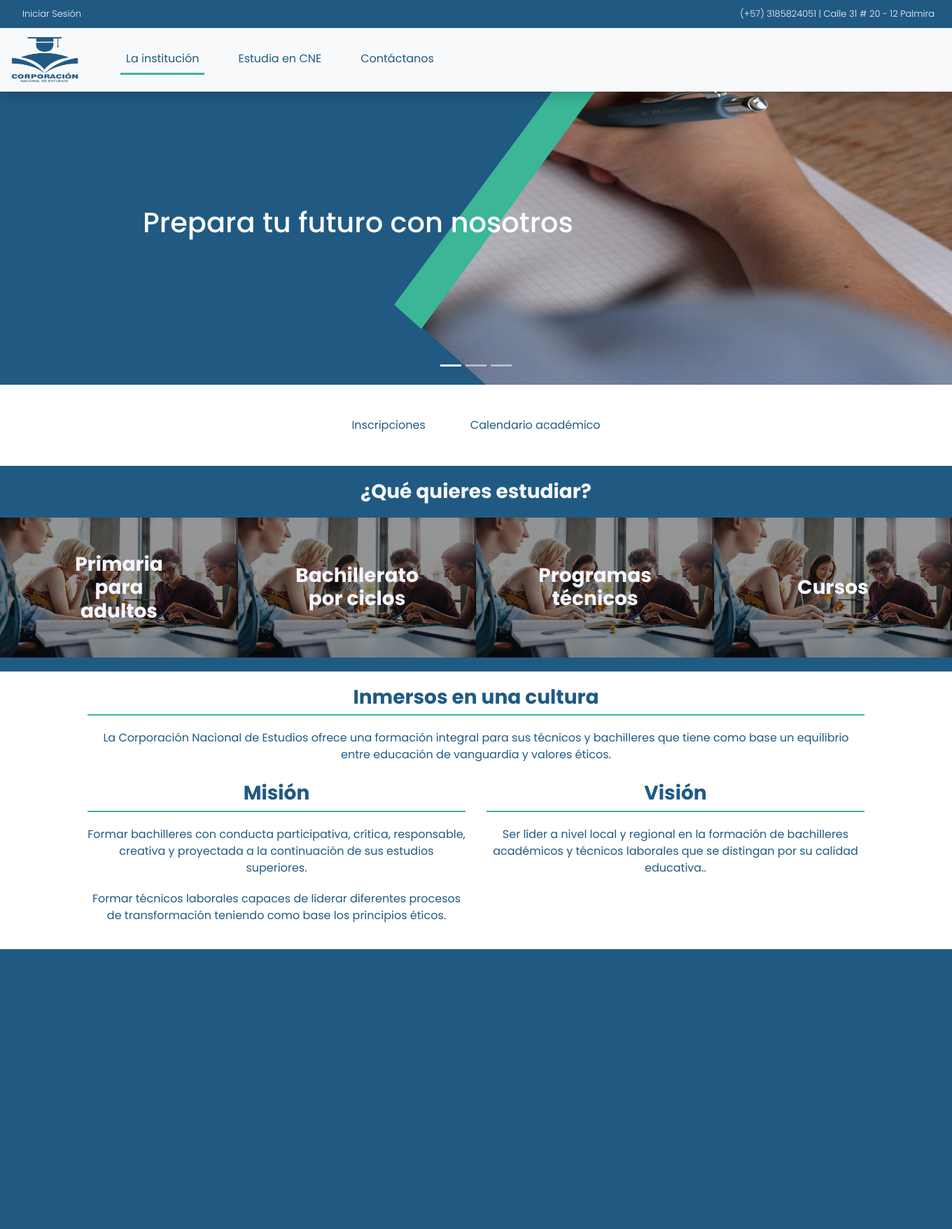
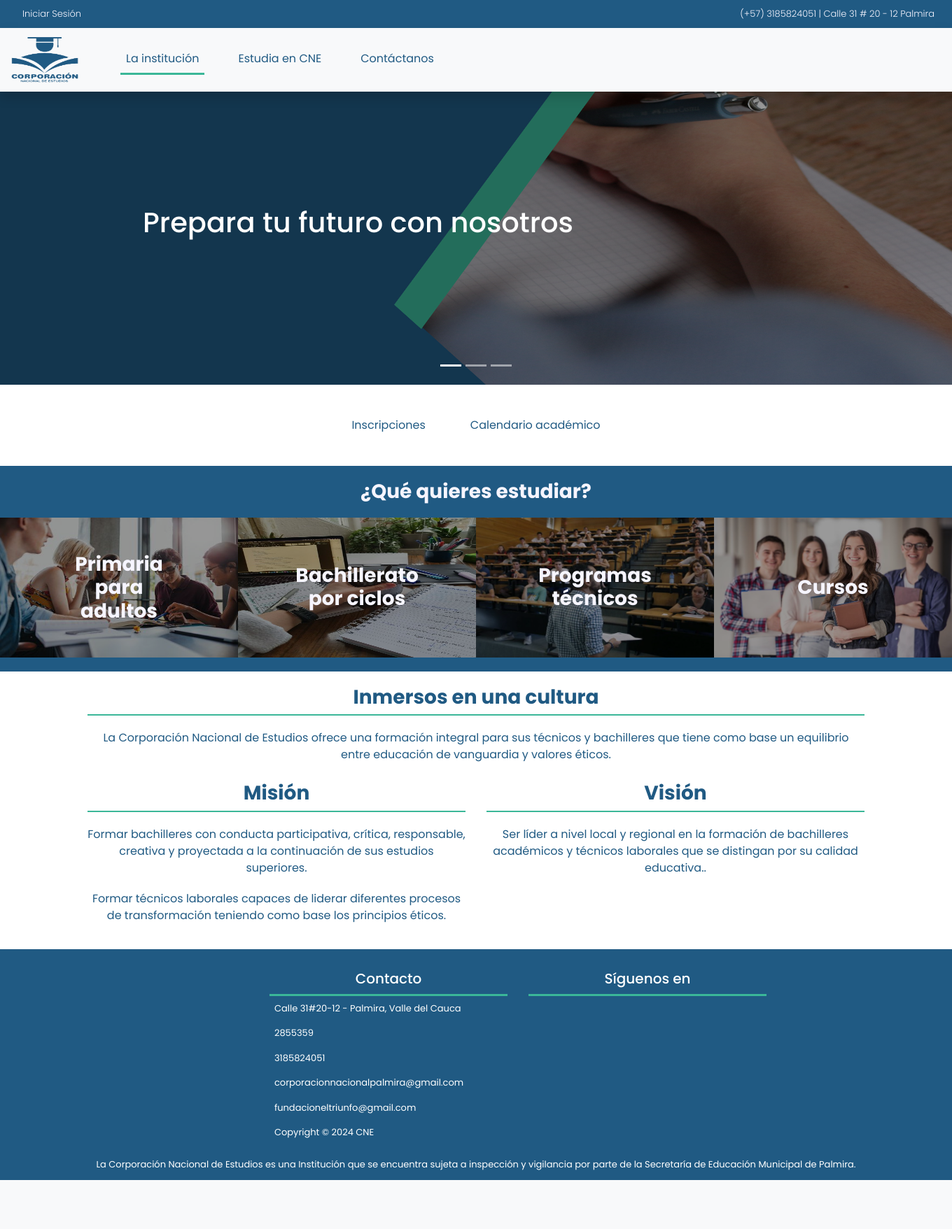
Before and after one commit to cris9310/corporacion-platformGit, a Django app: page /home/ in a window 1360 px wide. Shown: the whole page at 70% size. After the commit the page ends 1687 px from the top, so only its background shows below. Run offline with Django 4.2, Linux system fonts and the light colour scheme; parts of the project's set-up code (start-up, migrations or seed data) failed here and were passed over; some libraries are stand-ins or nearby versions.

Commit message:
4 de marzo

```diff
--- a/plataforma/static/css/unique.css
+++ b/plataforma/static/css/unique.css
@@ -745,11 +745,16 @@ label strong {
 
 .carousel-item img {
     height: 550px;
+    filter: brightness(60%);
 }
 
 .carousel-caption {
     text-align: left !important;
     padding-bottom: 180px !important;
+}
+
+.buttonCarruosel {
+    background: var(--text-color-activos) !important;
 }
 
 .iconosBase {
@@ -961,9 +966,40 @@ label strong {
     border-bottom: 2px solid var(--text-color-activos) !important;
 }
 
+
 .footter {
-    height: 400px;
+    align-items: center;
+    justify-content: center;
+    text-align: center;
+    color: var(--sidebar-color);
+    font-size: 13px !important;
+    height: 330px;
     width: auto;
     background: var(--primary-color-dark);
+}
+
+
+.footter-final-datos,
+.footter-final-social {
+    margin-top: 30px;
 
 }
+
+.footter-footer {
+    margin-top: 10px;
+
+}
+
+.footter-final-datos p,
+.footter-final-social p {
+    text-align: left;
+
+}
+
+.footter-final-datos h5,
+.footter-final-social h5 {
+
+    border-bottom: 3px solid var(--text-color-activos) !important;
+    padding-bottom: 10px;
+
+}
--- a/plataforma/templates/homepage/homepage.html
+++ b/plataforma/templates/homepage/homepage.html
@@ -27,10 +27,11 @@ CNE -Palmira
               <img class="d-block w-100" src="{% static 'img/home/2.jpg' %}" alt="Second slide">
               <div class="carousel-caption d-none d-md-block">
                 <h1>Conoce nuestros programas</h1>
+                <button type="button" class="btn btn-info buttonCarruosel">Haz click aquí</button>
               </div>
             </div>
             <div class="carousel-item">
-              <img class="d-block w-100" src="{% static 'img/home/3.jpg' %}" alt="Third slide">
+              <img class="d-block w-100" src="{% static 'img/home/grado1.jpg' %}" alt="Third slide">
               <div class="carousel-caption d-none d-md-block">
                 <h1>Educación de calidad a precios justos</h1>
               </div>
@@ -72,21 +73,21 @@ CNE -Palmira
         </div>
         <div class="estudiar-imagen-bachillerato">
           <a>
-            <img src="{% static 'img/home/primaria.jpeg' %}" alt="" width="340" height="200" class="d-inline-block align-text-top">
+            <img src="{% static 'img/home/imagen1.jpeg' %}" alt="" width="340" height="200" class="d-inline-block align-text-top">
            <h3>Bachillerato por ciclos</h3>
           </a>
 
         </div>
         <div class="estudiar-imagen-tecnicos">
           <a>
-            <img src="{% static 'img/home/primaria.jpeg' %}" alt="" width="340" height="200" class="d-inline-block align-text-top">
+            <img src="{% static 'img/home/imagen2.jpeg' %}" alt="" width="340" height="200" class="d-inline-block align-text-top">
             <h3>Programas técnicos</h3>
           </a>
 
         </div>
         <div class="estudiar-imagen-cursos">
           <a>
-            <img src="{% static 'img/home/primaria.jpeg' %}" alt="" width="340" height="200" class="d-inline-block align-text-top">
+            <img src="{% static 'img/home/imagen3.jpeg' %}" alt="" width="340" height="200" class="d-inline-block align-text-top">
           <h3>Cursos</h3>
           </a>
 
@@ -152,9 +153,42 @@ CNE -Palmira
     </div>
 
     <div class=" footter">
+      <div class="container row footter-final">
+        <div class=" col footter-final-social">
 
+        </div>
+        <div class="col footter-final-datos">
+          <h5>Contacto</h5>
+          <p> <i class="fa-regular fa-map"></i>&nbsp; Calle 31#20-12 - Palmira, Valle del Cauca</p>
+          <p><i class="fa-solid fa-phone"></i> &nbsp;  2855359</p>
+          <p><i class="fa-solid fa-phone"></i> &nbsp; 3185824051</p>
+          <p><i class="fa-regular fa-envelope"></i>  &nbsp; corporacionnacionalpalmira@gmail.com</p>
+          <p><i class="fa-regular fa-envelope"></i>  &nbsp; fundacioneltriunfo@gmail.com</p>
+          <p><i class="fa-regular fa-copyright"></i>  &nbsp; Copyright © 2024 CNE</p>
+
+
+
+        </div>
+        <div class=" col footter-final-social">
+          <h5>Síguenos en</h5>
+          <a>
+            <i class="fa-brands fa-square-facebook"></i>
+          </a>
+
+        </div>
+
+
+      </div>
+      <div class="container footter-footer">
+        <p>La Corporación Nacional de Estudios es una Institución
+          que se encuentra sujeta a inspección y vigilancia por parte de la
+          Secretaría de Educación Municipal de Palmira.
+        </p>
+      </div>
    </div>
 
+   <div class="container">
+  </div>
 </div>
 
 
```
Also changed, not shown: plataforma/static/img/home/2.jpg, plataforma/static/img/home/grado1.jpg (added), plataforma/static/img/home/imagen1.jpeg (added), plataforma/static/img/home/imagen2.jpeg (added), plataforma/static/img/home/imagen3.jpeg (added).
